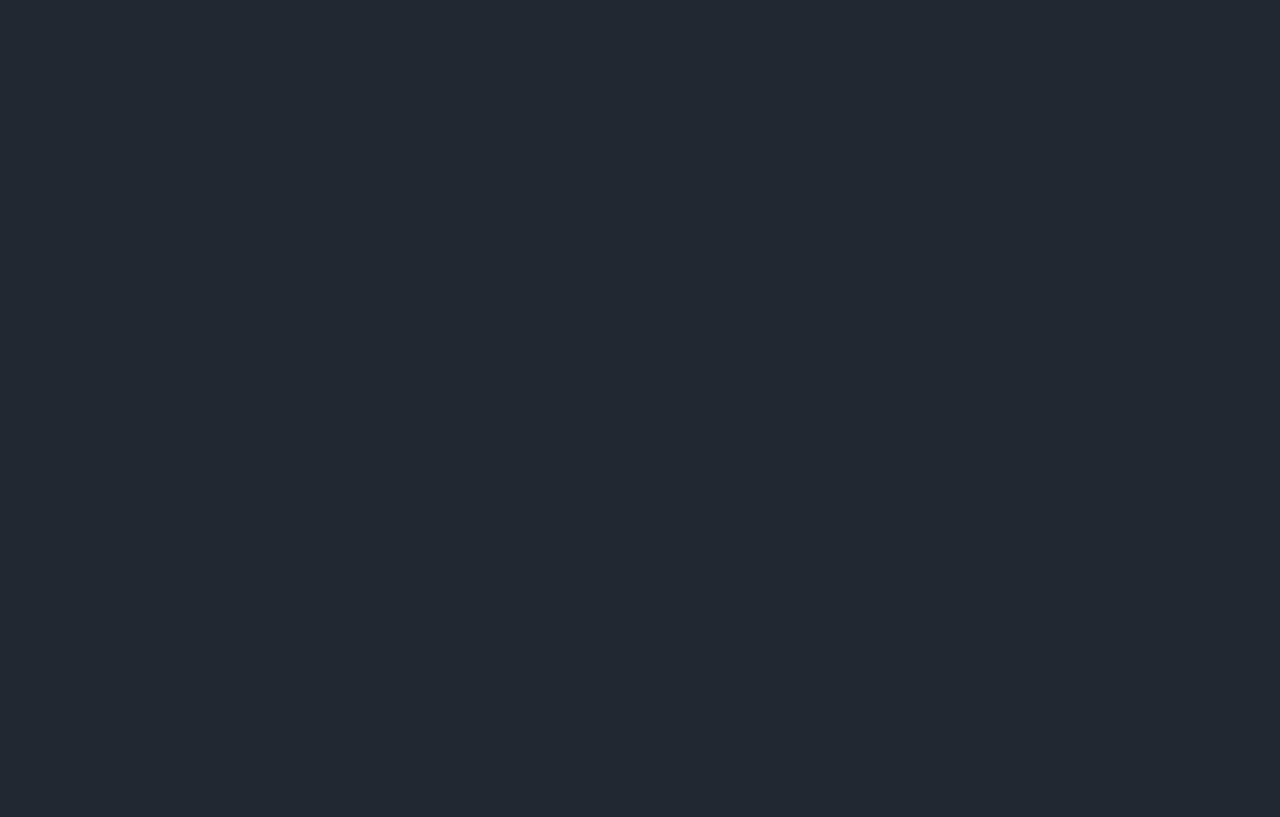
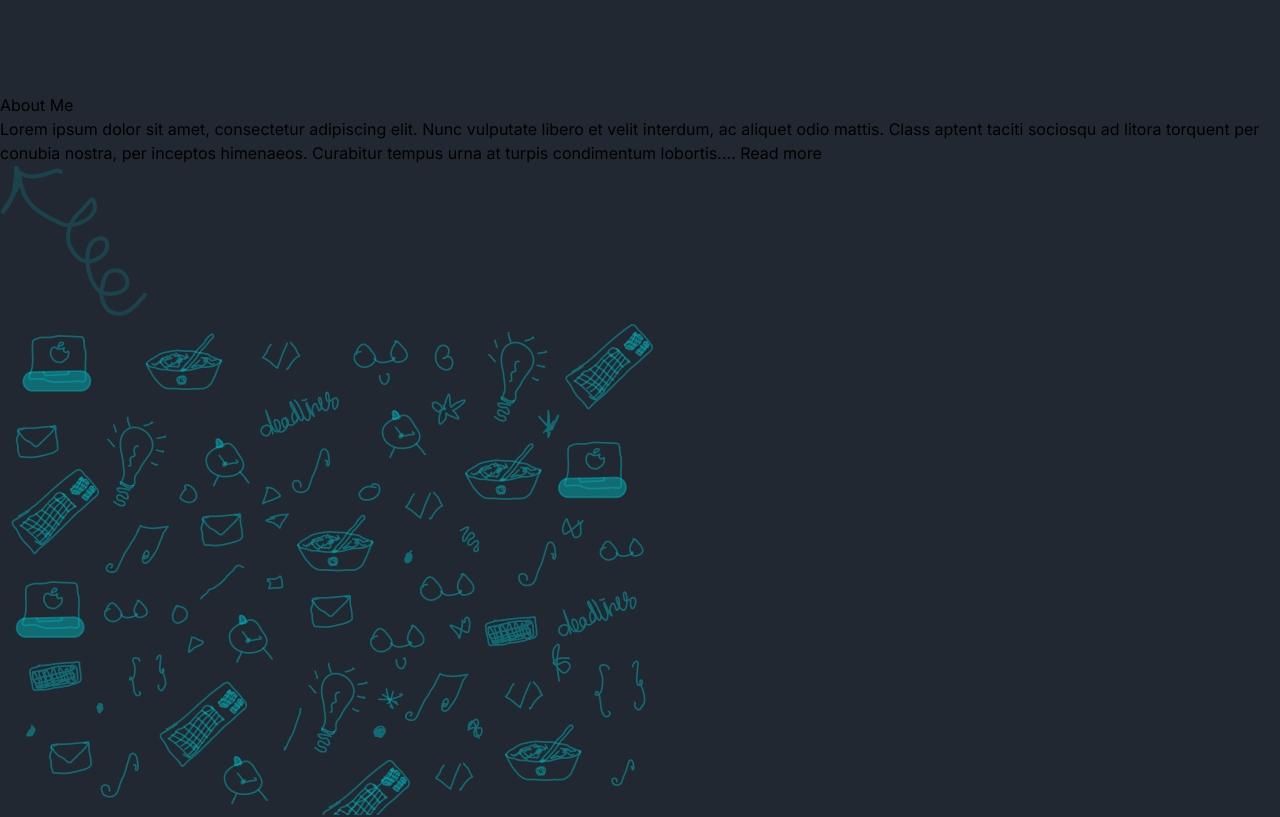
Before and after one commit to sunilhn27/tailwind-sundesign, a Next.js app: page / in a window 1280 px wide. Shown: the part 1038-1855 px from the top of the page. Before the commit the page ends 1131 px from the top, so only its background shows below. Built offline with nearby package versions, Linux system fonts and the light colour scheme.

Commit message:
added About Me Component

```diff
--- /dev/null
+++ b/src/Components/AboutMe.js
@@ -0,0 +1,39 @@
+import React from 'react'
+import About from '@/Asserts/Images/About.png'
+import AboutBg from '@/Asserts/Images/AboutBg.png'
+import AboutVector from '@/Asserts/Images/AboutVector.png'
+import Image from 'next/image'
+
+
+function AboutMe() {
+    return (
+        <section className='my-12 mx-12'>
+            <div className='flex flex-col-reverse md:flex-row justify-evenly '>
+
+                <div className='flex flex-col pt-5'>
+
+                    <div className='w-[21rem] h-[6rem] mt-12 md:mt-0'>
+                        <h1 className='text-white text-[4.5rem] '>About <span className='text-[#00ADB5]'>Me</span> </h1>
+                    </div>
+                    <div className='text-gray-400 w-[25rem] h-[12rem]'>
+                        <p>Lorem ipsum dolor sit amet, consectetur adipiscing elit. Nunc vulputate libero et velit interdum, ac aliquet odio mattis. Class aptent taciti sociosqu ad litora torquent per conubia nostra, per inceptos himenaeos. Curabitur tempus urna at turpis condimentum lobortis.... Read more</p>
+                    </div>
+                    <div className='relative top-9 -right-32'>
+                        <Image src={AboutVector}/>
+                    </div>
+                </div>
+
+                <div className='flex relative'>
+                    <Image className="relative" src={AboutBg} />
+                    <Image className="absolute w-[16rem] md:w-[26rem] top-32 left-11   md:right-1 md:top-56 md:left-32" src={About} />
+
+
+                </div>
+
+
+            </div>
+        </section>
+    )
+}
+
+export default AboutMe
--- a/src/Components/HeroSection.js
+++ b/src/Components/HeroSection.js
@@ -5,24 +5,24 @@ import HeroBg from '@/Asserts/Images/HeroBg.png'
 
 function HeroSection() {
     return (
-        <section className='text-white  min-w-min h-[44rem]   mx-12'>
+        <section className='text-white  min-w-min h-[44rem]  mx-12'>
             <div className='flex flex-col-reverse md:flex-row justify-evenly pt-12'>
 
-                <div className='flex flex-col mt-12'>
+                <div className='flex flex-col mt-12 2xl:ml-12'>
 
-                    <div className='text-3xl md:text-[6rem] w-[20rem] md:w-[38rem] md:h-[14rem] md:leading-[5.5rem]'>
+                    <div className='text-3xl md:text-[6rem] w-[20rem] md:w-[38rem] md:h-[14rem] md:leading-[6.5rem] 2xl:w-[40rem] '>
                         <h1 className='font-extrabold ' >CREATIVE UI <span className='text-[#00ADB5]'>DESIGNER</span></h1>
                     </div>
 
                     <div className='flex space-x-4 mt-8 md:mt-0'>
-                        <button className='rounded-full px-8 py-3 bg-[#00ADB5]'>Hire Me</button>
+                        <button className='rounded-full px-8 py-3 bg-[#00ADB5] '>Hire Me</button>
                         <button className='rounded-full px-12 py-3 bg-[#393E46BF]'>Download CV</button>
                     </div>
                 </div >
 
                 <div className='relative mb-12 md:mb-0'>
                     <Image alt="pic" src={HeroBg} className='relative' />
-                    <Image alt="pic" src={Hero} className='absolute top-12 md:top-44 -left-7 w-[25rem] h-[29rem]' />
+                    <Image alt="pic" src={Hero} className='absolute top-44 left-5 md:top-52  w-[16rem] md:w-[22rem] md:h-[22rem]' />
                 </div>
             </div>
         </section>
--- a/src/app/page.js
+++ b/src/app/page.js
@@ -1,3 +1,4 @@
+import AboutMe from '@/Components/AboutMe'
 import HeroSection from '@/Components/HeroSection'
 import NavBar from '@/Components/NavBar'
 import Image from 'next/image'
@@ -7,6 +8,7 @@ export default function Home() {
     <main >
       <NavBar />
       <HeroSection/>
+      <AboutMe/>
     </main>
   )
 }
```
Also changed, not shown: src/Asserts/Images/AboutVector.png (added).
